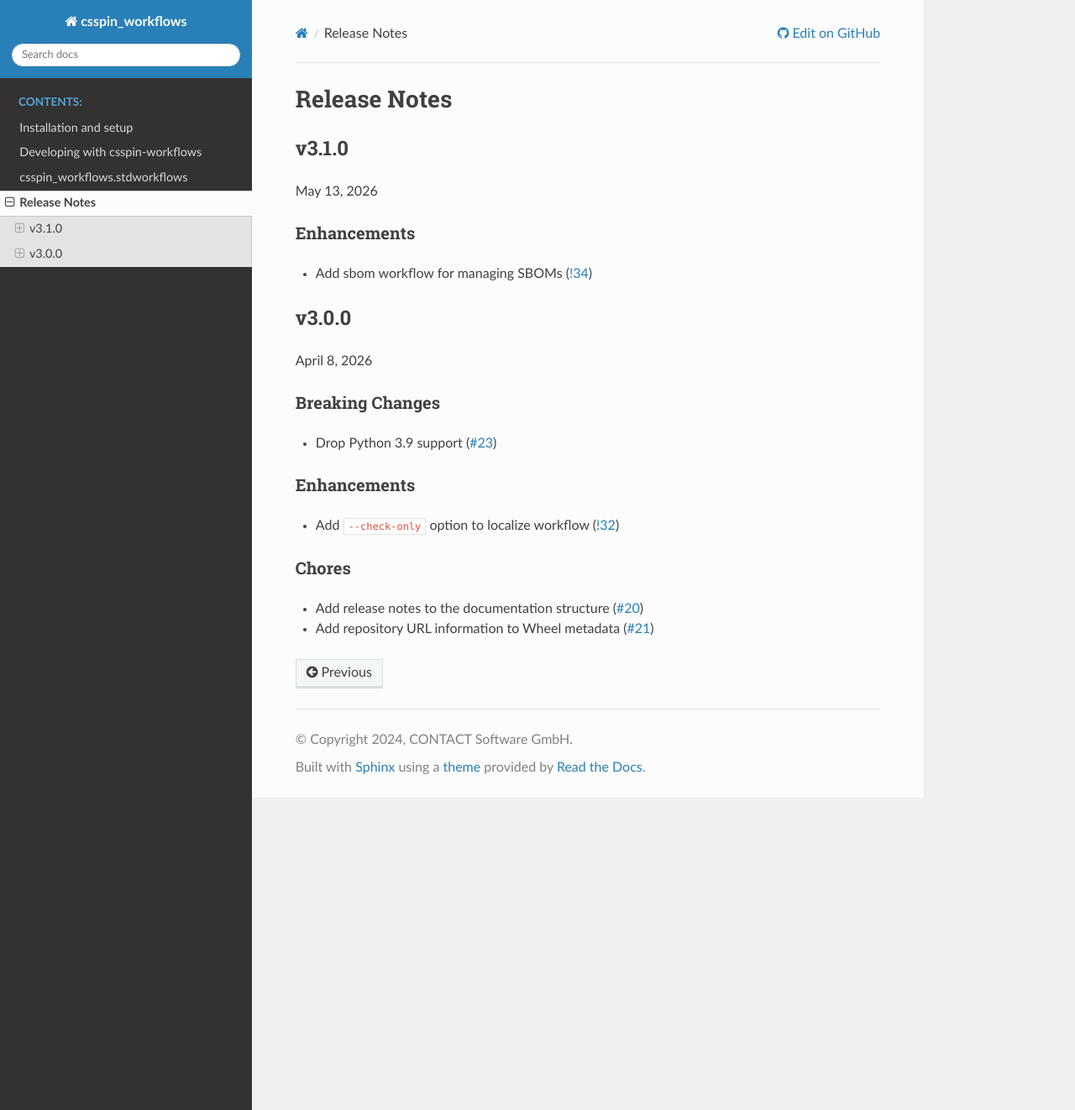
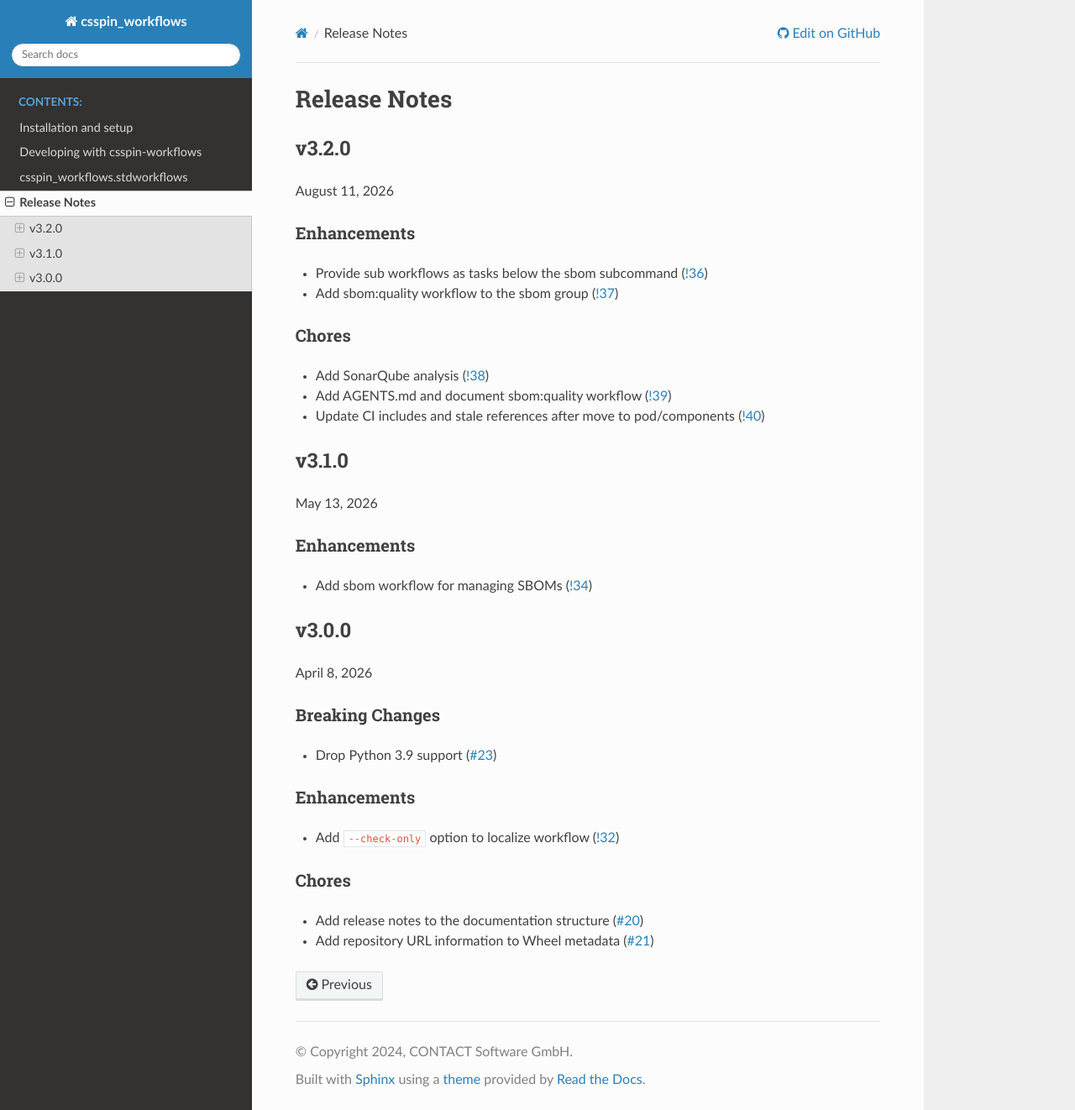
Before and after one commit to cslab/csspin-workflows, a Sphinx documentation site: the page built from doc/relnotes.rst, in a window 1280 px wide and 1322 px high. Shown: the whole window at 84% size. Built offline with Sphinx 7.4.7 and the Read the Docs theme 3.1.0, drawn with Linux system fonts in a browser that asks for light colours.

```diff
--- a/doc/relnotes.rst
+++ b/doc/relnotes.rst
@@ -59,6 +59,29 @@
 Release Notes
 =============
 
+v3.2.0
+======
+
+August 11, 2026
+
+Enhancements
+------------
+
+- Provide sub workflows as tasks below the sbom subcommand (`!36
+  <https://code.contact.de/pod/components/csspin-workflows/-/merge_requests/36>`_)
+- Add sbom:quality workflow to the sbom group (`!37
+  <https://code.contact.de/pod/components/csspin-workflows/-/merge_requests/37>`_)
+
+Chores
+------
+
+- Add SonarQube analysis (`!38
+  <https://code.contact.de/pod/components/csspin-workflows/-/merge_requests/38>`_)
+- Add AGENTS.md and document sbom:quality workflow (`!39
+  <https://code.contact.de/pod/components/csspin-workflows/-/merge_requests/39>`_)
+- Update CI includes and stale references after move to pod/components (`!40
+  <https://code.contact.de/pod/components/csspin-workflows/-/merge_requests/40>`_)
+
 v3.1.0
 ======
 
```
Also changed, not shown: .pre-commit-config.yaml.
